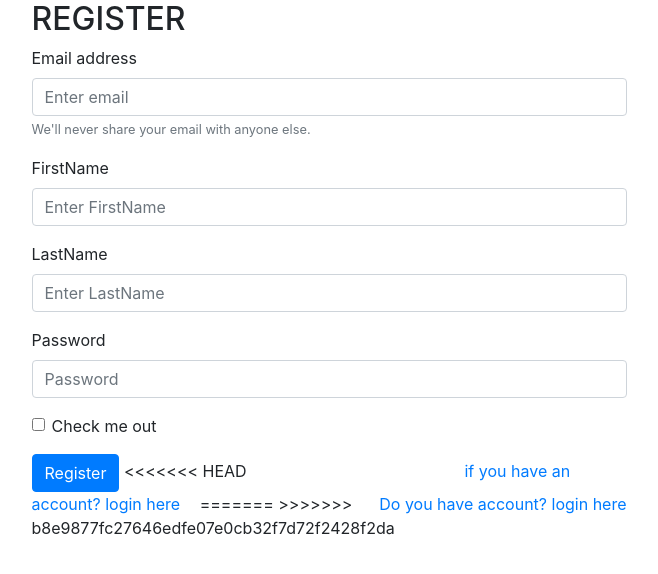
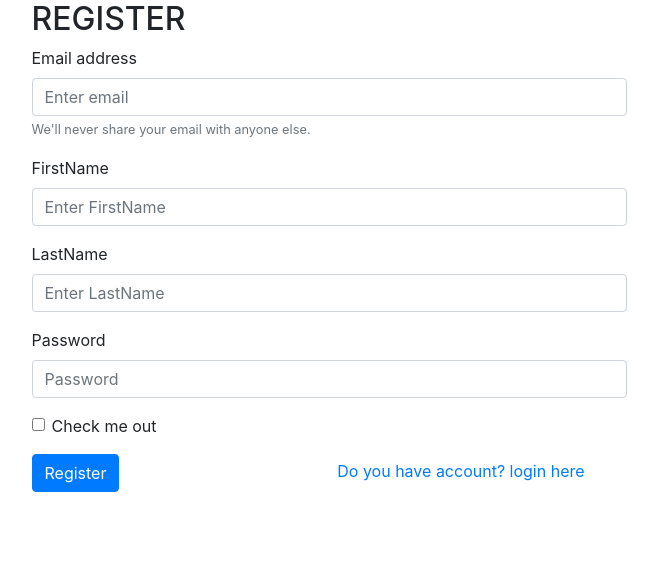
Before and after one commit to gisacc54/Php-Project, a PHP site: page /register_form.php in a window 1280 px wide. Shown: the part 48-622 px from the top of the page, without its empty margins (311-969 px from the left). Run offline with PHP 8.4, Linux system fonts and the light colour scheme; some libraries are stand-ins or nearby versions.

Commit message:
initial changes

```diff
--- a/login_form.php
+++ b/login_form.php
@@ -40,11 +40,9 @@
     <label class="form-check-label" for="exampleCheck1">keep me login</label>
   </div>
   <button type="submit" class="btn btn-primary">Login</button>
-<<<<<<< HEAD
+
   <a class="col-md-4 offset-4" href="register_form.php">create account</a>
-=======
-  <a class="float-right text-decoration-none" href="register_form.php">create account</a>
->>>>>>> b8e9877fc27646edfe07e0cb32f7d72f2428f2da
+
 </form>
 
 </div>
--- a/register.php
+++ b/register.php
@@ -1,7 +1,8 @@
 <?php
 if (isset($_POST['email'])) {
 	echo "Name: ".$_POST['fname']." ".$_POST['lname']."<br>";
-	echo "Enail: ".$_POST['email']."<br>";
+
+	echo "Email: ".$_POST['email']."<br>";
 	echo "Password: ".crypt($_POST['password'],"tunuprogrammer")."<br>";
 }
 
--- a/register_form.php
+++ b/register_form.php
@@ -38,11 +38,8 @@
     <label class="form-check-label" for="exampleCheck1">Check me out</label>
   </div>
   <button type="submit" class="btn btn-primary">Register</button>
-<<<<<<< HEAD
-  <a class="col-md-4 offset-4" href="login_form.php">if you have an account? login here</a>
-=======
-  <a class="float-right text-decoration-none" href="login_form.php">Do you have account? login here</a>
->>>>>>> b8e9877fc27646edfe07e0cb32f7d72f2428f2da
+  <a class="col-md-4 offset-4" href="login_form.php">Do you have account? login here</a>
+
 </form>
 
 </div>
```
